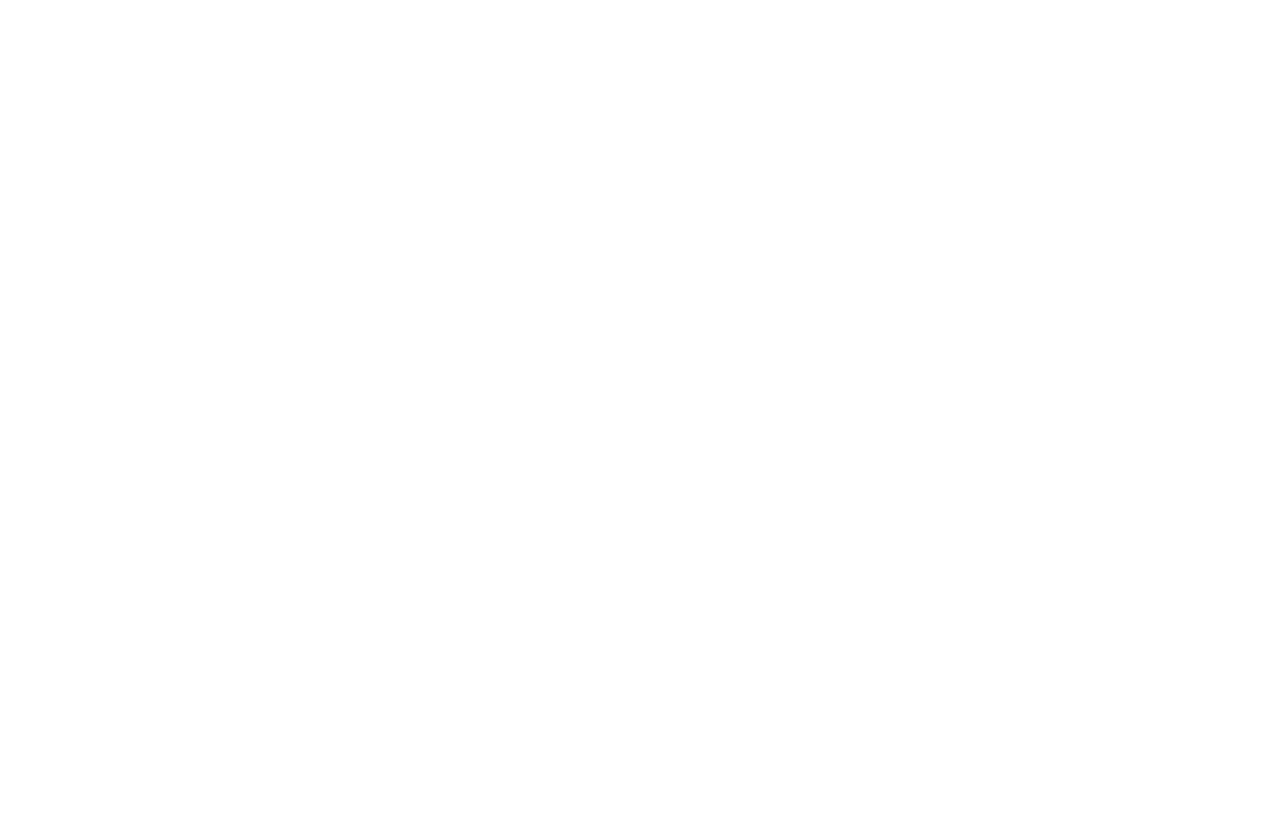
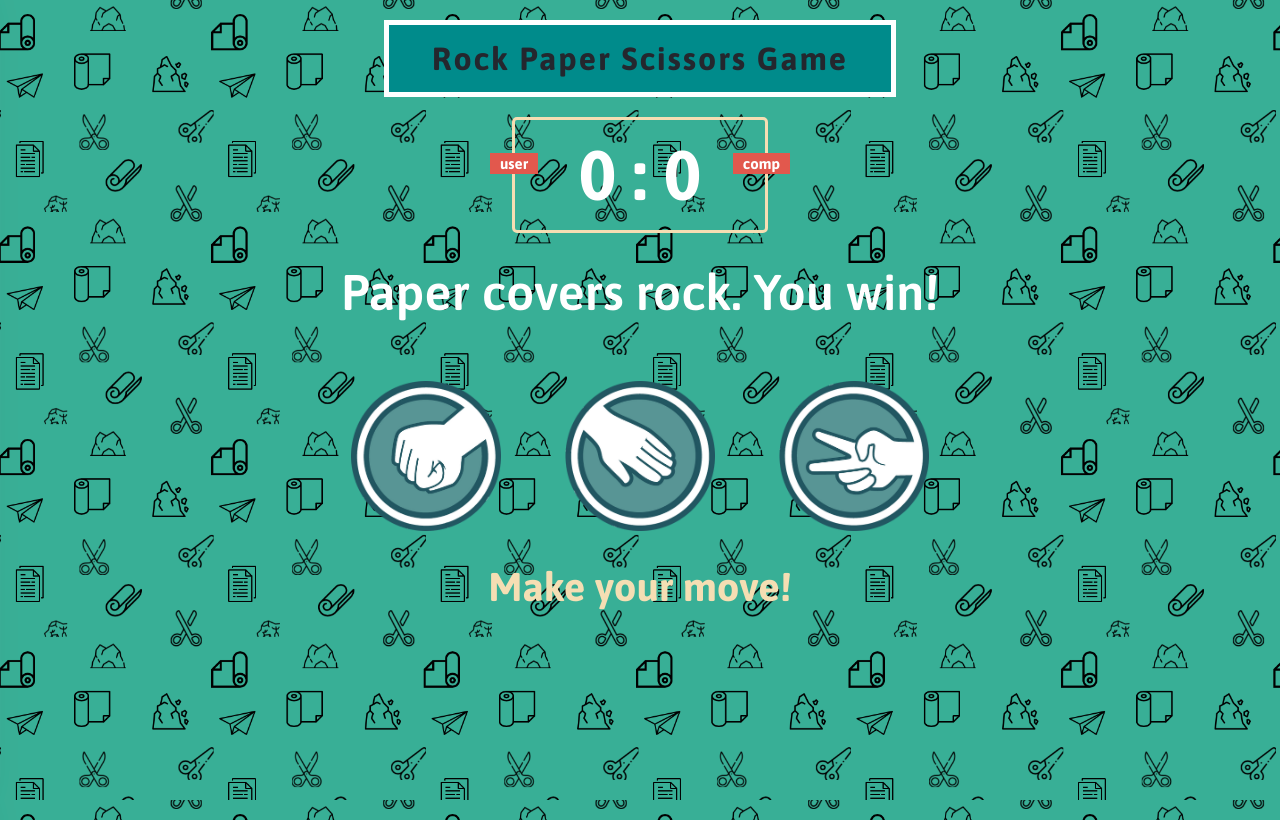
Before and after one commit to Popescu-Iulian/Rock-Paper-Scissors-app, a plain HTML site: page index.html in a window 1280 px wide. Drawn offline with Linux system fonts and the light colour scheme.

Commit message:
styles applied

```diff
--- a/index.html
+++ b/index.html
@@ -3,7 +3,43 @@
 	<head>
 		<meta charset="UTF-8" />
 		<meta name="viewport" content="width=device-width, initial-scale=1.0" />
-		<title>Document</title>
+		<link
+			href="https://fonts.googleapis.com/css?family=Asap:400,600,700&display=swap"
+			rel="stylesheet"
+		/>
+		<link rel="stylesheet" href="style.css" />
+		<script src="script.js"></script>
+		<title>Rock Paper Scissors Game</title>
 	</head>
-	<body></body>
+	<body>
+		<div id="wrapper">
+			<header>
+				<h1>Rock Paper Scissors Game</h1>
+			</header>
+
+			<section class="score-board">
+				<div id="user-label" class="badge">user</div>
+				<div id="computer-label" class="badge">comp</div>
+				<span id="user-score">0</span> : <span id="computer-score">0</span>
+			</section>
+
+			<div class="result">
+				<p>Paper covers rock. You win!</p>
+			</div>
+
+			<div class="choises">
+				<div id="rock" class="choise">
+					<img src="images/rock.png" alt="rock image" />
+				</div>
+				<div id="paper" class="choise">
+					<img src="images/paper.png" alt="paper image" />
+				</div>
+				<div id="scissors" class="choise">
+					<img src="images/scissors.png" alt="scissors image" />
+				</div>
+			</div>
+
+			<p class="action">Make your move!</p>
+		</div>
+	</body>
 </html>
--- a/style.css
+++ b/style.css
@@ -0,0 +1,84 @@
+* {
+	margin: 0;
+	padding: 0;
+	box-sizing: border-box;
+}
+
+body {
+	height: 100vh;
+	text-align: center;
+	background: url('images/background2.png') no-repeat center center fixed;
+	background-size: cover;
+	font-family: 'Asap', sans-serif;
+	color: #24272e;
+}
+
+header {
+	width: 40%;
+	border: 5px solid white;
+	margin: 20px auto;
+	background-color: darkcyan;
+}
+
+header h1 {
+	padding: 15px;
+	letter-spacing: 2px;
+}
+
+.score-board {
+	margin: 20px auto;
+	border: 3px solid wheat;
+	border-radius: 5px;
+	width: 20%;
+	color: white;
+	font-size: 70px;
+	font-weight: 700;
+	padding: 15px 25px;
+	position: relative;
+}
+
+.badge {
+	background: #e2584d;
+	font-size: 15px;
+	padding: 2px 10px;
+}
+
+#user-label {
+	position: absolute;
+	top: 30%;
+	left: -25px;
+}
+
+#computer-label {
+	position: absolute;
+	top: 30%;
+	right: -25px;
+}
+.result p {
+	font-size: 50px;
+	font-weight: 600;
+	color: white;
+	margin: 30px;
+}
+
+.choise {
+	display: inline;
+}
+
+img {
+	width: 150px;
+	margin: 30px;
+}
+
+img:hover {
+	border: 5px solid darkgreen;
+	border-radius: 50%;
+	margin: 30px;
+	transition: ease-in-out;
+}
+
+.action {
+	color: wheat;
+	font-weight: 700;
+	font-size: 40px;
+}
```
Also changed, not shown: images/background1.png (added), images/background2.png (added), images/paper.jpg (deleted), images/paper.png (added), images/rock.jpg (deleted), images/rock.png (added), images/scissors.jpg (deleted), images/scissors.png (added).
